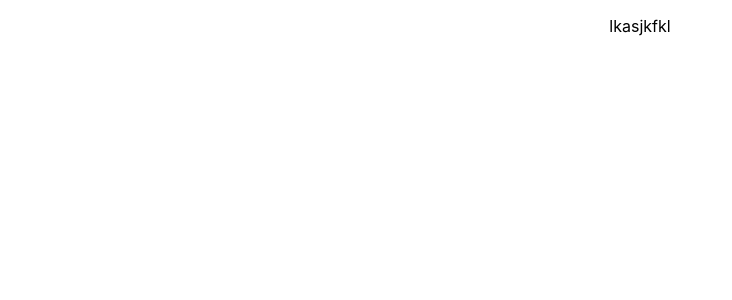
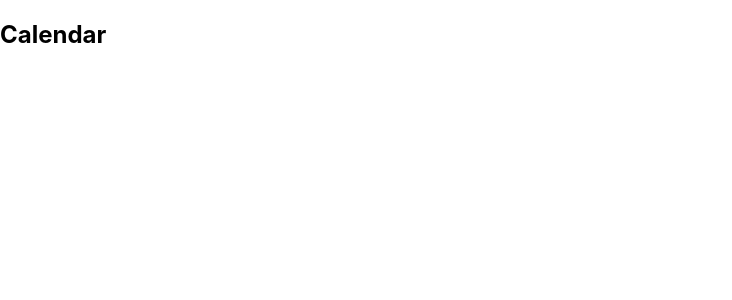
Before and after one commit to tanvia09/MESA2425, a React (Create React App) app in the folder react-install/: page /calendar in a window 1280 px wide. Shown: the top 300 px of the page, without its empty margins (0-732 px from the left). Built offline with nearby package versions, Linux system fonts and the light colour scheme.

Commit message:
Created pages for app

```diff
--- a/react-install/package.json
+++ b/react-install/package.json
@@ -8,6 +8,7 @@
     "@testing-library/user-event": "^13.5.0",
     "react": "^18.3.1",
     "react-dom": "^18.3.1",
+    "react-router-dom": "^6.27.0",
     "react-scripts": "5.0.1",
     "web-vitals": "^2.1.4"
   },
--- a/react-install/src/App.js
+++ b/react-install/src/App.js
@@ -1,10 +1,22 @@
 import { BrowserRouter, Routes, Route } from 'react-router-dom'
+import Home from './pages/Home';
+import Resources from './pages/Resources';
+import Todo from './pages/Todo';
+import Calendar from './pages/Calendar';
 import './App.css';
 
 function App() {
   return (
-    <div className="App">
-      <p>lkasjkfkl</p>
+    <div>
+      <BrowserRouter>
+        <Routes>
+          <Route index element={<Home />} />
+          <Route path="/home" element={<Home />} />
+          <Route path="/resources" element={<Resources />} />
+          <Route path="/calendar" element={<Calendar />} />
+          <Route path="/todo" element={<Todo />} />
+        </Routes>
+      </BrowserRouter>
     </div>
   );
 }
--- a/react-install/src/pages/Calendar.js
+++ b/react-install/src/pages/Calendar.js
@@ -4,7 +4,7 @@ export default function Calendar() {
     return (
         <div>
             <Header />
-            <h2>Home Page</h2>
+            <h2>Calendar</h2>
         </div>
     )
 }
```
Also changed, not shown: 1 other file (tests, documents, lock files or other folders).
